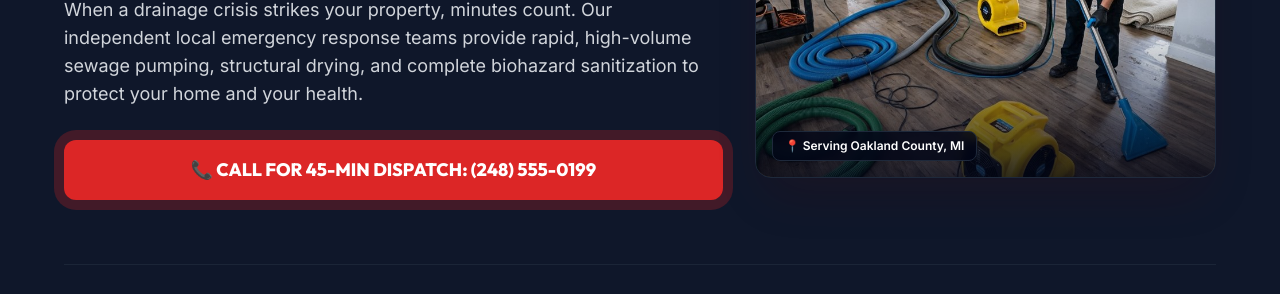
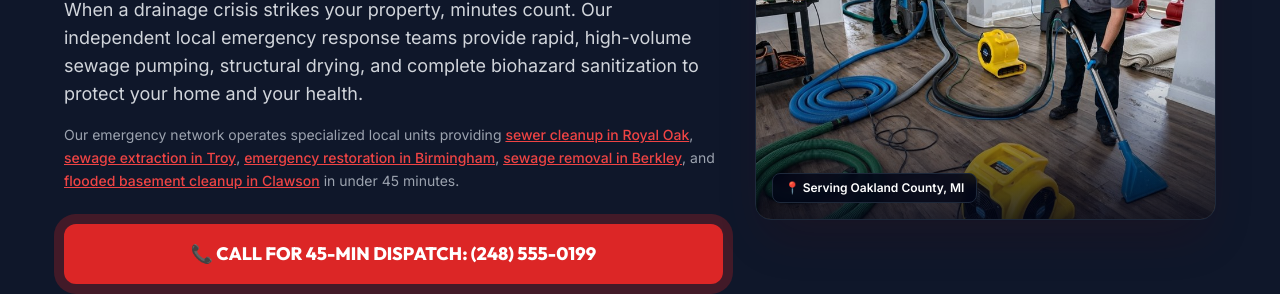
Before and after one commit to mahabubkabir40-ai/oakland-sewer-backup, a plain HTML site: page index.html in a window 1280 px wide. Shown: the part 490-784 px from the top of the page. Drawn offline with nearby package versions, Linux system fonts and the light colour scheme.

Commit message:
Add contextual paragraph links to all 5 suburb locations under hero section for optimal SEO crawling

```diff
--- a/index.html
+++ b/index.html
@@ -161,6 +161,9 @@
                     </h1>
                     <p class="text-base md:text-lg text-gray-300 mt-6 leading-relaxed">
                         When a drainage crisis strikes your property, minutes count. Our independent local emergency response teams provide rapid, high-volume sewage pumping, structural drying, and complete biohazard sanitization to protect your home and your health.
+                    </p>
+                    <p class="text-sm text-gray-400 mt-4 leading-relaxed">
+                        Our emergency network operates specialized local units providing <a href="/royal-oak-sewer-cleanup" class="text-red-500 hover:text-red-400 underline font-medium transition-colors">sewer cleanup in Royal Oak</a>, <a href="/troy-sewer-cleanup" class="text-red-500 hover:text-red-400 underline font-medium transition-colors">sewage extraction in Troy</a>, <a href="/birmingham-sewer-cleanup" class="text-red-500 hover:text-red-400 underline font-medium transition-colors">emergency restoration in Birmingham</a>, <a href="/berkley-sewer-cleanup" class="text-red-500 hover:text-red-400 underline font-medium transition-colors">sewage removal in Berkley</a>, and <a href="/clawson-sewer-cleanup" class="text-red-500 hover:text-red-400 underline font-medium transition-colors">flooded basement cleanup in Clawson</a> in under 45 minutes.
                     </p>
                     <!-- Hero Action Buttons -->
                     <div class="mt-8 flex flex-col sm:flex-row items-center gap-4">
```
